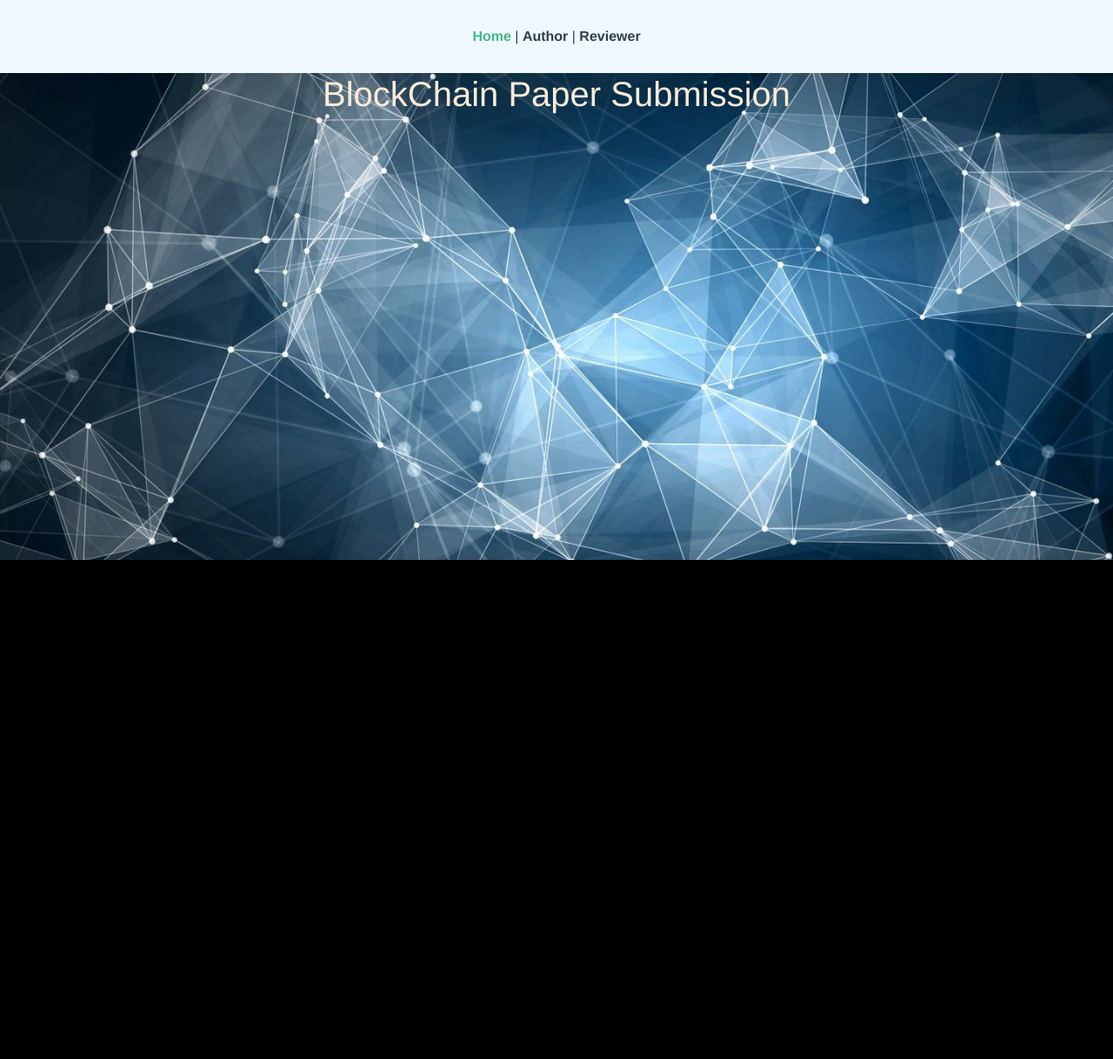
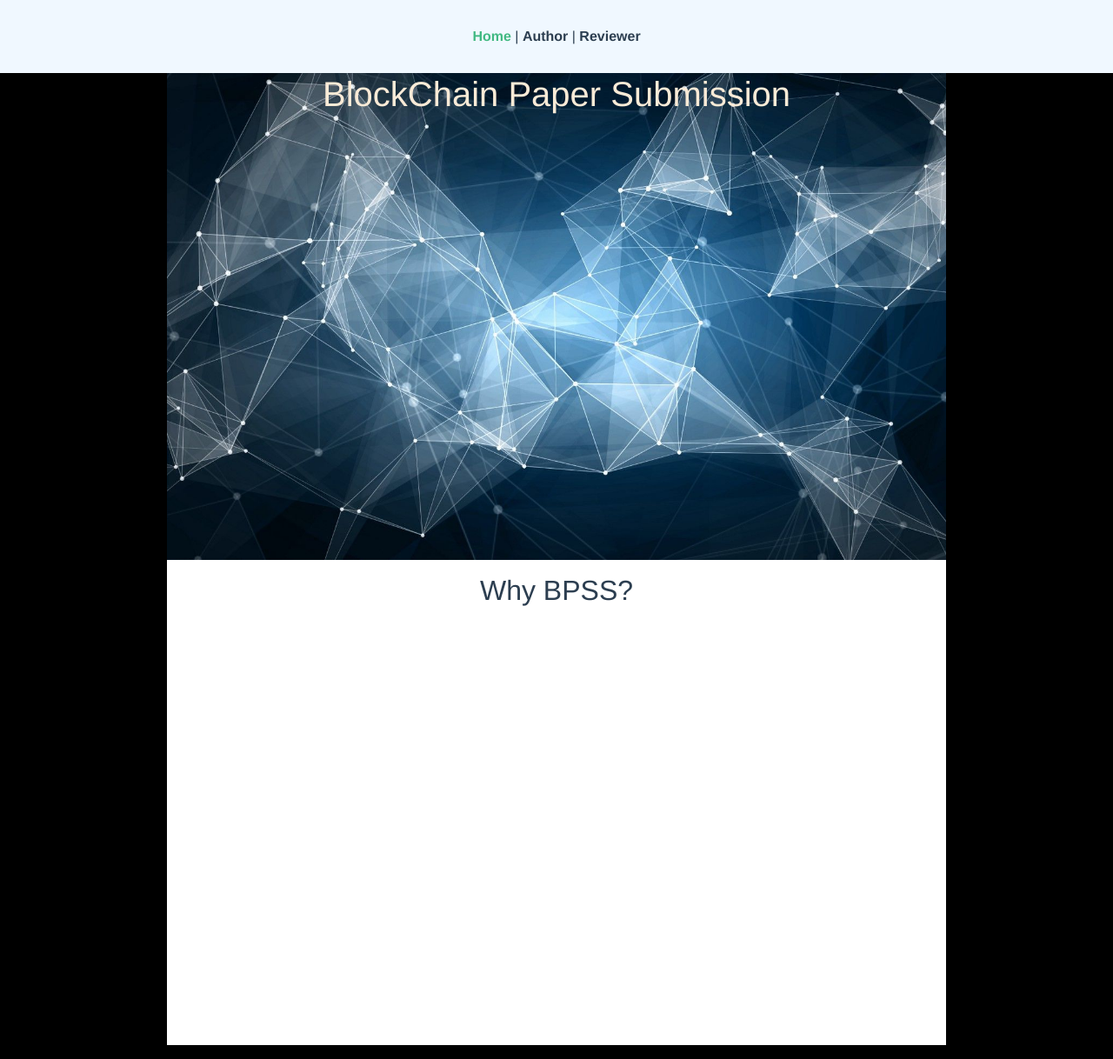
Before and after one commit to BlockChain-Paper-Submission-System/BPSS---WebPage-, a Vue app: page /#/ in a window 1280 px wide. Shown: the whole page at 87% size. Before the commit the page ends 800 px from the top, so only its background shows below. Built offline with nearby package versions, Linux system fonts and the light colour scheme.

Commit message:
Add clickListener in author.vue

```diff
--- a/src/views/Home.vue
+++ b/src/views/Home.vue
@@ -1,6 +1,33 @@
 <template>
   <div class="home">
-    <h1 class="title">BlockChain Paper Submission</h1>
+    <div class="backgroud">
+      <h1 class="title">BlockChain Paper Submission</h1>
+      </div>
+      <div class="intro">
+        <h2>Why BPSS?</h2>
+        <p>
+          <br>
+          <br>
+          <br>
+          <br>
+          <br>
+          <br>
+          <br>
+          <br>
+          <br>
+          <br>
+          <br>
+          <br>
+          <br>
+          <br>
+          <br>
+          <br>
+          <br>
+          <br>
+          <br>
+          <br>
+        </p>
+      </div>
   </div>
 </template>
 
@@ -16,15 +43,26 @@ export default {
 }
 </script>
 <style lang="scss" scoped>
+.home{}
 .title{
   color: antiquewhite;
 }
-.home{
+.backgroud{
+  max-width: 70vw;
+  min-width: 500px;
   margin: 0 auto;
-  background:url("../assets/BGBC.jpg");
+  background:url("../assets/BGBC.jpg")center center;
   background-attachment: fixed;
   background-repeat: no-repeat;
   background-size: cover;
   height: 70vh;
 }
+.intro{
+  margin: 0 auto;
+  background-color: white;
+  max-width: 70vw;
+  h2{
+    padding: 1rem;
+  }
+}
 </style>
--- a/src/views/author.vue
+++ b/src/views/author.vue
@@ -21,7 +21,7 @@
       <label for="CoAuthor">Corr-author</label>
       <input type="text" class="form-control" id="CoAuthor" placeholder="Corr-author">
     </div>
-    <button type="submit" class="btn btn-primary">Submit</button>
+    <button type="submit" class="btn btn-primary" @click="submit">Submit</button>
 </form>
   </div>
 </template>
@@ -50,7 +50,7 @@ export default {
         para5:this.submitContent.coAuthor
       })
       .then(response => {
-          this.listData = response.data;
+          this.listData = response;
         })
       .catch((error) => { console.error(error) })
     }
```
